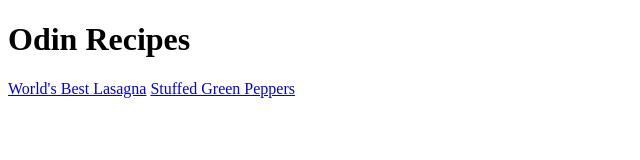
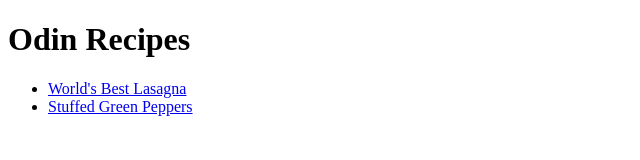
Before and after one commit to amc131/odin-recipes, a plain HTML site: page index.html in a window 1280 px wide. Shown: the whole page, without its empty margins (0-640 px from the left). Drawn offline with Linux system fonts and the light colour scheme.

Commit message:
Format recipes as unordered list

```diff
--- a/index.html
+++ b/index.html
@@ -7,7 +7,8 @@
 
   <body>
     <h1>Odin Recipes</h1>
-    <a href="recipes/lasagna.html">World's Best Lasagna</a>
-    <a href="recipes/stuffed-green-peppers.html">Stuffed Green Peppers</a>
+    <ul>
+      <li><a href="recipes/lasagna.html">World's Best Lasagna</a></li>
+      <li><a href="recipes/stuffed-green-peppers.html">Stuffed Green Peppers</a></li>
   </body>
 </html>
```
